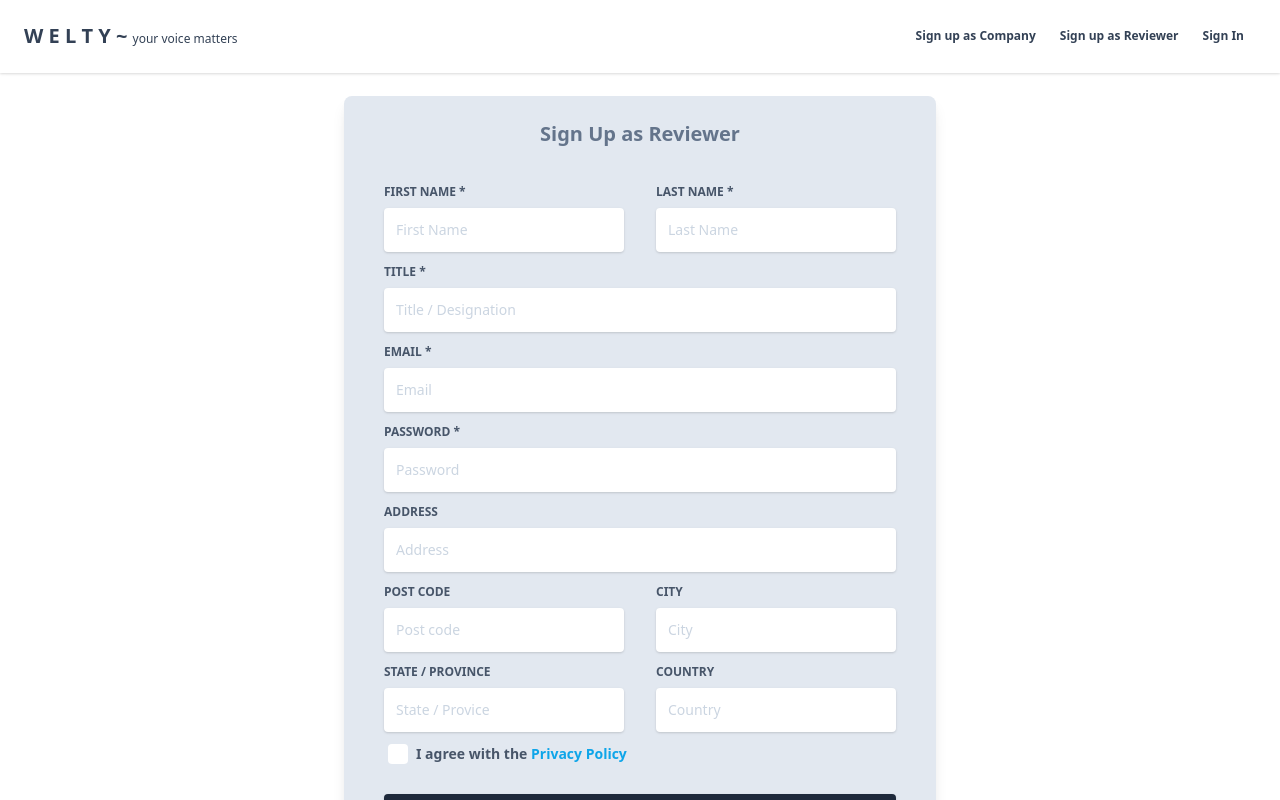
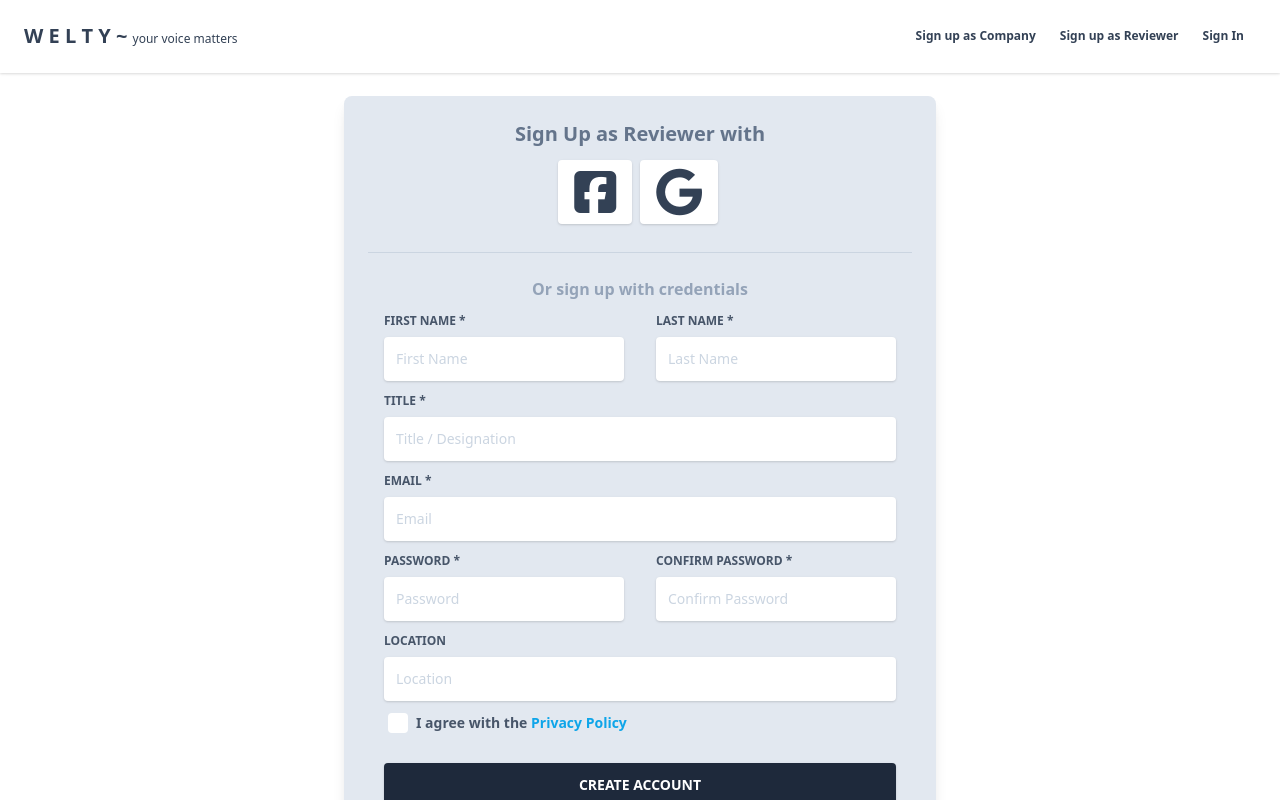
Before and after one commit to itskhurrams/Orbit, a React (Create React App) app in the folder client/: page /ReviewerSignup in a window 1280 px wide. Shown: the top 800 px of the page. Built offline with nearby package versions, Linux system fonts and the light colour scheme.

Commit message:
company form ready

```diff
--- a/client/src/views/auth/CompanySignup.jsx
+++ b/client/src/views/auth/CompanySignup.jsx
@@ -35,7 +35,7 @@ const CompanySignup = (props) => {
               </div>
               <div className='flex-auto px-4 lg:px-10 py-10 pt-0'>
                 <div className='text-blueGray-400 text-center mb-3 font-bold'>
-                  <small>Or sign up with credentials</small>
+                  <p>Or sign up with credentials</p>
                 </div>
                 <form>
                   <div className='relative w-full mb-3'>
@@ -43,12 +43,12 @@ const CompanySignup = (props) => {
                       className='block uppercase text-blueGray-600 text-xs font-bold mb-2'
                       htmlFor='grid-password'
                     >
-                      Name
+                      Company Name *
                     </label>
                     <input
                       type='email'
                       className='border-0 px-3 py-3 placeholder-blueGray-300 text-blueGray-600 bg-white rounded text-sm shadow focus:outline-none focus:ring w-full ease-linear transition-all duration-150'
-                      placeholder='Name'
+                      placeholder='Company Name'
                     />
                   </div>
 
@@ -57,12 +57,12 @@ const CompanySignup = (props) => {
                       className='block uppercase text-blueGray-600 text-xs font-bold mb-2'
                       htmlFor='grid-password'
                     >
-                      Email
+                      Location
                     </label>
                     <input
-                      type='email'
+                      type='text'
                       className='border-0 px-3 py-3 placeholder-blueGray-300 text-blueGray-600 bg-white rounded text-sm shadow focus:outline-none focus:ring w-full ease-linear transition-all duration-150'
-                      placeholder='Email'
+                      placeholder='Location'
                     />
                   </div>
 
@@ -71,12 +71,51 @@ const CompanySignup = (props) => {
                       className='block uppercase text-blueGray-600 text-xs font-bold mb-2'
                       htmlFor='grid-password'
                     >
-                      Password
+                      Contact Name *
                     </label>
                     <input
-                      type='password'
+                      type='text'
+                      className='border-0 px-3 py-3 placeholder-blueGray-300 text-blueGray-600 bg-white rounded text-sm shadow focus:outline-none focus:ring w-full ease-linear transition-all duration-150'
+                      placeholder='Contact Name'
+                    />
+                  </div>
+                  <div className='relative w-full mb-3'>
+                    <label
+                      className='block uppercase text-blueGray-600 text-xs font-bold mb-2'
+                      htmlFor='grid-password'
+                    >
+                      Contact Email *
+                    </label>
+                    <input
+                      type='text'
+                      className='border-0 px-3 py-3 placeholder-blueGray-300 text-blueGray-600 bg-white rounded text-sm shadow focus:outline-none focus:ring w-full ease-linear transition-all duration-150'
+                      placeholder='Contact Email'
+                    />
+                  </div>
+                  <div className='relative w-full mb-3'>
+                    <label
+                      className='block uppercase text-blueGray-600 text-xs font-bold mb-2'
+                      htmlFor='grid-password'
+                    >
+                      Password *
+                    </label>
+                    <input
+                      type='text'
                       className='border-0 px-3 py-3 placeholder-blueGray-300 text-blueGray-600 bg-white rounded text-sm shadow focus:outline-none focus:ring w-full ease-linear transition-all duration-150'
                       placeholder='Password'
+                    />
+                  </div>
+                  <div className='relative w-full mb-3'>
+                    <label
+                      className='block uppercase text-blueGray-600 text-xs font-bold mb-2'
+                      htmlFor='grid-password'
+                    >
+                      Confirm Password *
+                    </label>
+                    <input
+                      type='text'
+                      className='border-0 px-3 py-3 placeholder-blueGray-300 text-blueGray-600 bg-white rounded text-sm shadow focus:outline-none focus:ring w-full ease-linear transition-all duration-150'
+                      placeholder='Confirm Password'
                     />
                   </div>
 
--- a/client/src/views/auth/ReviewerSignup.jsx
+++ b/client/src/views/auth/ReviewerSignup.jsx
@@ -28,10 +28,10 @@ const ReviewerSignup = () => {
               <div className='rounded-t mb-0 px-6 py-6'>
                 <div className='text-center mb-3'>
                   <h6 className='text-blueGray-500 text-xl font-bold'>
-                    Sign Up as Reviewer
+                    Sign Up as Reviewer with
                   </h6>
                 </div>
-                {/* <div className='btn-wrapper text-center'>
+                <div className='btn-wrapper text-center'>
                   <button
                     className='bg-white active:bg-blueGray-50 text-blueGray-700 font-normal px-4 py-2 rounded outline-none focus:outline-none mr-2 mb-1 uppercase shadow hover:shadow-md inline-flex items-center font-bold text-xs ease-linear transition-all duration-150'
                     type='button'
@@ -45,12 +45,12 @@ const ReviewerSignup = () => {
                     <i className='fa-brands fa-google text-5xl'></i>
                   </button>
                 </div>
-                <hr className='mt-6 border-b-1 border-blueGray-300' /> */}
+                <hr className='mt-6 border-b-1 border-blueGray-300' />
               </div>
               <div className='flex-auto px-4 lg:px-10 py-10 pt-0'>
-                {/* <div className='text-blueGray-400 text-center mb-3 font-bold'>
-                  <small>Or sign up with credentials</small>
-                </div> */}
+                <div className='text-blueGray-400 text-center mb-3 font-bold'>
+                  <p>Or sign up with credentials</p>
+                </div>
                 <form>
                   <div className='flex flex-wrap mb-3'>
                     <div className='w-full pr-4 pl-0 flex-1'>
@@ -108,44 +108,18 @@ const ReviewerSignup = () => {
                       placeholder='Email'
                     />
                   </div>
-                  <div className='relative w-full mb-3'>
-                    <label
-                      className='block uppercase text-blueGray-600 text-xs font-bold mb-2'
-                      htmlFor='grid-password'
-                    >
-                      Password *
-                    </label>
-                    <input
-                      type='password'
-                      className='border-0 px-3 py-3 placeholder-blueGray-300 text-blueGray-600 bg-white rounded text-sm shadow focus:outline-none focus:ring w-full ease-linear transition-all duration-150'
-                      placeholder='Password'
-                    />
-                  </div>
-                  <div className='relative w-full mb-3 '>
-                    <label
-                      className='block uppercase text-blueGray-600 text-xs font-bold mb-2'
-                      htmlFor='grid-password'
-                    >
-                      Address
-                    </label>
-                    <input
-                      type='text'
-                      className='border-0 px-3 py-3 placeholder-blueGray-300 text-blueGray-600 bg-white rounded text-sm shadow focus:outline-none focus:ring w-full ease-linear transition-all duration-150'
-                      placeholder='Address'
-                    />
-                  </div>
                   <div className='flex flex-wrap mb-3'>
                     <div className='w-full pr-4 pl-0 flex-1'>
                       <label
                         className='block uppercase text-blueGray-600 text-xs font-bold mb-2'
                         htmlFor='grid-password'
                       >
-                        Post code
+                        Password *
                       </label>
                       <input
-                        type='text'
+                        type='password'
                         className='border-0 px-3 py-3 placeholder-blueGray-300 text-blueGray-600 bg-white rounded text-sm shadow focus:outline-none focus:ring w-full ease-linear transition-all duration-150'
-                        placeholder='Post code'
+                        placeholder='Password'
                         required
                       />
                     </div>
@@ -154,124 +128,27 @@ const ReviewerSignup = () => {
                         className='block uppercase text-blueGray-600 text-xs font-bold mb-2'
                         htmlFor='grid-password'
                       >
-                        City
+                        Confirm Password *
                       </label>
                       <input
-                        type='text'
+                        type='password'
                         className='border-0 px-3 py-3 placeholder-blueGray-300 text-blueGray-600 bg-white rounded text-sm shadow focus:outline-none focus:ring w-full ease-linear transition-all duration-150'
-                        placeholder='City'
+                        placeholder='Confirm Password'
                         required
                       />
                     </div>
                   </div>
-                  <div className='flex flex-wrap mb-3'>
-                    <div className='w-full pr-4 pl-0 flex-1'>
-                      <label
-                        className='block uppercase text-blueGray-600 text-xs font-bold mb-2'
-                        htmlFor='grid-password'
-                      >
-                        State / Province
-                      </label>
-                      <input
-                        type='text'
-                        className='border-0 px-3 py-3 placeholder-blueGray-300 text-blueGray-600 bg-white rounded text-sm shadow focus:outline-none focus:ring w-full ease-linear transition-all duration-150'
-                        placeholder='State / Provice'
-                        required
-                      />
-                    </div>
-                    <div className='w-full pl-4 pr-0 flex-1'>
-                      <label
-                        className='block uppercase text-blueGray-600 text-xs font-bold mb-2'
-                        htmlFor='grid-password'
-                      >
-                        Country
-                      </label>
-                      <input
-                        type='text'
-                        className='border-0 px-3 py-3 placeholder-blueGray-300 text-blueGray-600 bg-white rounded text-sm shadow focus:outline-none focus:ring w-full ease-linear transition-all duration-150'
-                        placeholder='Country'
-                        required
-                      />
-                    </div>
-                  </div>
-
-                  <div>
-                    <label className='inline-flex items-center cursor-pointer'>
-                      <input
-                        id='customCheckLogin'
-                        type='checkbox'
-                        className='form-checkbox border-0 rounded text-blueGray-700 ml-1 w-5 h-5 ease-linear transition-all duration-150'
-                      />
-                      <span className='ml-2 text-sm font-semibold text-blueGray-600'>
-                        I agree with the{' '}
-                        <a
-                          href='#pablo'
-                          className='text-lightBlue-500'
-                          onClick={(e) => e.preventDefault()}
-                        >
-                          Privacy Policy
-                        </a>
-                      </span>
-                    </label>
-                  </div>
-                  <div className='text-center mt-6'>
-                    <button
-                      className='bg-blueGray-800 text-white active:bg-blueGray-600 text-sm font-bold uppercase px-6 py-3 rounded shadow hover:shadow-lg outline-none focus:outline-none mr-1 mb-1 w-full ease-linear transition-all duration-150'
-                      type='button'
-                    >
-                      Create Account
-                    </button>
-                  </div>
-                  {/* <div className='relative w-full mb-3'>
+                  <div className='relative w-full mb-3 '>
                     <label
                       className='block uppercase text-blueGray-600 text-xs font-bold mb-2'
                       htmlFor='grid-password'
                     >
-                      Full Name
+                      Location
                     </label>
                     <input
                       type='text'
                       className='border-0 px-3 py-3 placeholder-blueGray-300 text-blueGray-600 bg-white rounded text-sm shadow focus:outline-none focus:ring w-full ease-linear transition-all duration-150'
-                      placeholder='Full Name'
-                    />
-                  </div>
-                  <div className='relative w-full mb-3'>
-                    <label
-                      className='block uppercase text-blueGray-600 text-xs font-bold mb-2'
-                      htmlFor='grid-password'
-                    >
-                      Title
-                    </label>
-                    <input
-                      type='text'
-                      className='border-0 px-3 py-3 placeholder-blueGray-300 text-blueGray-600 bg-white rounded text-sm shadow focus:outline-none focus:ring w-full ease-linear transition-all duration-150'
-                      placeholder='Title / Designation'
-                    />
-                  </div>
-                  <div className='relative w-full mb-3'>
-                    <label
-                      className='block uppercase text-blueGray-600 text-xs font-bold mb-2'
-                      htmlFor='grid-password'
-                    >
-                      Email
-                    </label>
-                    <input
-                      type='email'
-                      className='border-0 px-3 py-3 placeholder-blueGray-300 text-blueGray-600 bg-white rounded text-sm shadow focus:outline-none focus:ring w-full ease-linear transition-all duration-150'
-                      placeholder='Email'
-                    />
-                  </div>
-                  <div className='relative w-full mb-3'>
-                    <label
-                      className='block uppercase text-blueGray-600 text-xs font-bold mb-2'
-                      htmlFor='grid-password'
-                    >
-                      Password
-                    </label>
-                    <input
-                      type='password'
-                      className='border-0 px-3 py-3 placeholder-blueGray-300 text-blueGray-600 bg-white rounded text-sm shadow focus:outline-none focus:ring w-full ease-linear transition-all duration-150'
-                      placeholder='Password'
+                      placeholder='Location'
                     />
                   </div>
                   <div>
@@ -300,7 +177,7 @@ const ReviewerSignup = () => {
                     >
                       Create Account
                     </button>
-                  </div> */}
+                  </div>
                 </form>
               </div>
             </div>
```
